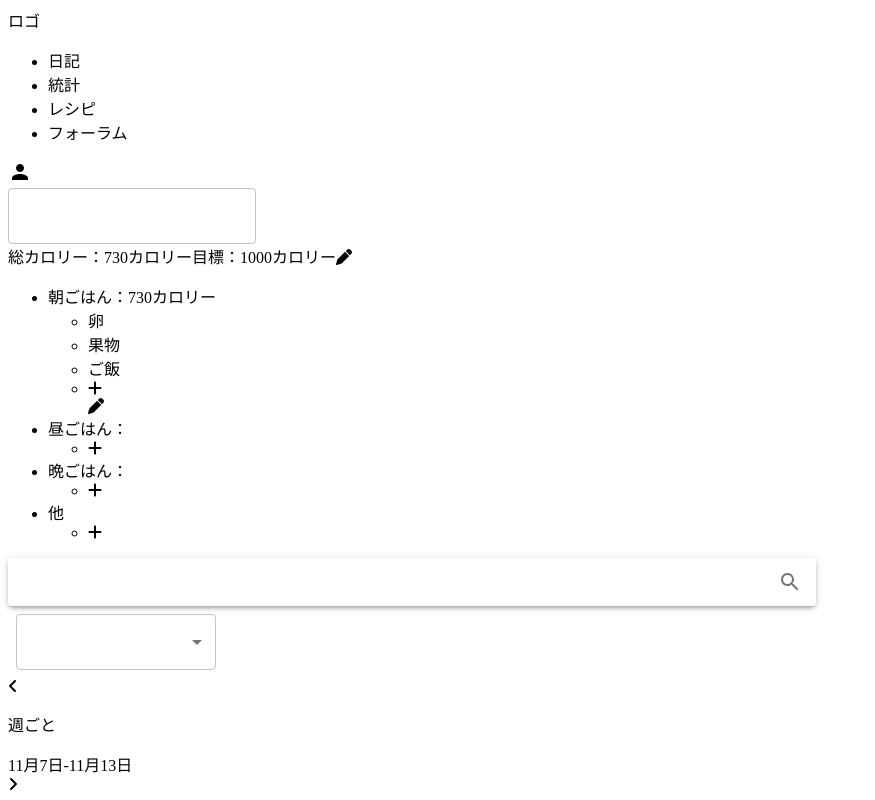
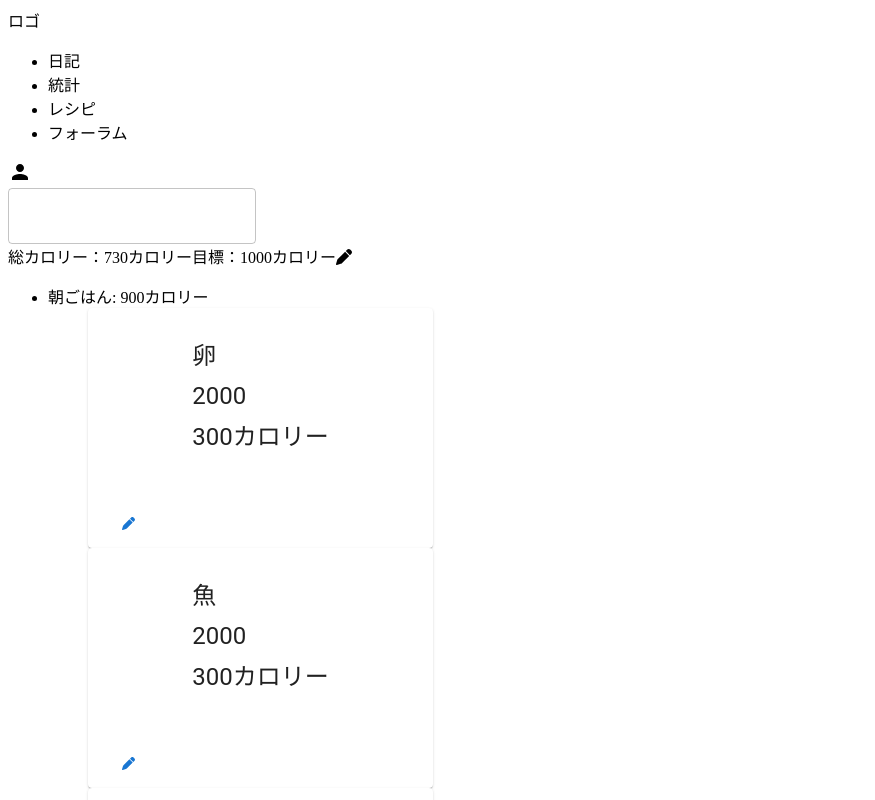
Before and after one commit to luongminh2111/food-app, a Next.js app: page /home/Home in a window 1280 px wide. Shown: the top 800 px of the page, without its empty margins (0-875 px from the left). Built offline with nearby package versions, Linux system fonts and the light colour scheme.

Commit message:
add food card

```diff
--- a/src/pages/home/Home.js
+++ b/src/pages/home/Home.js
@@ -8,7 +8,6 @@ export default function home() {
       <Header />
       <div className="container">
         <Main />
-        <Statistics />
       </div>
     </div>
   );
--- a/src/pages/home/Main.js
+++ b/src/pages/home/Main.js
@@ -4,29 +4,24 @@ import { faPlus, faPen } from "@fortawesome/free-solid-svg-icons";
 import Targetform from "./component/Targetform";
 import Foodform from "./component/Foodform";
 import Date from "./component/Date_setting";
-
+import { FoodData } from "./data/FoodData";
+import { useEffect } from "react";
+import FoodCard from "./component/FoodCard";
 export default function Main() {
   const [open, setOpen] = React.useState(false);
   const [open1, setOpen1] = React.useState(false);
-  const [cup, setCup] = React.useState("");
-  const [protein, setProtein] = React.useState("");
-  const [fat, setFat] = React.useState("");
-  // const [values, setValues] = React.useState({
-  //   weight: "",
-  //   height: "",
-  //   age: "",
-  // });
+  const [food, setFood] = React.useState(
+    FoodData.map((a) => {
+      return a;
+    })
+  );
 
-  // const handleChange = (prop) => (event) => {
-  //   setValues({ ...values, [prop]: event.target.value });
-  // };
   const handleClickOpen = () => {
     setOpen(true);
   };
 
   const handleClose = () => {
     setOpen(false);
-    setCup();
   };
   const handleClickOpen1 = () => {
     setOpen1(true);
@@ -52,17 +47,23 @@ export default function Main() {
       </div>
       <ul className="main__form">
         <li className="main__form-item">
-          <span className="main__title">朝ごはん：730カロリー</span>
+          <span className="main__title">
+            朝ごはん: {food.reduce((total, item) => total + item.calo, 0)}
+            カロリー
+          </span>
           <ul className="main__menu">
-            <li className="main__desc">卵</li>
-            <li className="main__desc">果物</li>
-            <li className="main__desc">ご飯</li>
+            {food.map((item, index) => (
+              <FoodCard
+                id={item.id}
+                FoodName={item.foodName}
+                quantity={item.quantity}
+                calo={item.calo}
+              />
+            ))}
+
             <li className="main__icon">
               <div className="main__icon-item" onClick={handleClickOpen1}>
                 <FontAwesomeIcon icon={faPlus} />
-              </div>
-              <div className="main__icon-item" onClick={handleClickOpen1}>
-                <FontAwesomeIcon icon={faPen} />
               </div>
             </li>
           </ul>
--- /dev/null
+++ b/src/pages/home/component/FoodCard.js
@@ -0,0 +1,44 @@
+import React from "react";
+import { useState } from "react";
+import PropTypes from "prop-types";
+import Card from "@mui/material/Card";
+import CardContent from "@mui/material/CardContent";
+import CardMedia from "@mui/material/CardMedia";
+import Typography from "@mui/material/Typography";
+import { Button, CardActionArea, CardActions } from "@mui/material";
+import { FontAwesomeIcon } from "@fortawesome/react-fontawesome";
+import { faPlus, faPen } from "@fortawesome/free-solid-svg-icons";
+
+const FoodCard = (props) => {
+  return (
+    <Card sx={{ maxWidth: 345 }}>
+      <CardContent sx={{ display: "flex", justifyContent: "center" }}>
+        <CardContent>
+          <Typography gutterBottom variant="h5" component="div">
+            {props.FoodName}
+          </Typography>
+          <Typography gutterBottom variant="h5" component="div">
+            {props.quantity}
+          </Typography>
+          <Typography gutterBottom variant="h5" component="div">
+            {props.calo}カロリー
+          </Typography>
+        </CardContent>
+      </CardContent>
+      <CardActions>
+        <Button size="small" color="primary">
+          <div className="main__icon-item">
+            <FontAwesomeIcon icon={faPen} />
+          </div>
+        </Button>
+      </CardActions>
+    </Card>
+  );
+};
+FoodCard.propTypes = {
+  id: PropTypes.number.isRequired,
+  FoodName: PropTypes.string.isRequired,
+  quantity: PropTypes.string.isRequired,
+  calo: PropTypes.string.isRequired,
+};
+export default FoodCard;
--- a/src/pages/home/component/Foodform.js
+++ b/src/pages/home/component/Foodform.js
@@ -1,4 +1,5 @@
 import React from "react";
+import { useState } from "react";
 import PropTypes from "prop-types";
 import Button from "@mui/material/Button";
 import Dialog from "@mui/material/Dialog";
@@ -8,12 +9,29 @@ import OutlinedInput from "@mui/material/OutlinedInput";
 import InputAdornment from "@mui/material/InputAdornment";
 import FormControl from "@mui/material/FormControl";
 import TextField from "@mui/material/TextField";
+
+import MenuItem from "@mui/material/MenuItem";
+import { Select } from "@mui/material";
 export default function Foodform(props) {
-  const [values, setValues] = React.useState({
+  const [values, setValues] = useState({
     weight: "",
+    age: "",
     height: "",
-    age: "",
   });
+  const modes = [
+    {
+      value: "フリーモード",
+    },
+    {
+      value: "レコメンデーション",
+    },
+  ];
+
+  const [mode, setMode] = React.useState("フリーモード");
+
+  const handleMode = (event) => {
+    setMode(event.target.value);
+  };
   const handleChange = (prop) => (event) => {
     setValues({ ...values, [prop]: event.target.value });
   };
@@ -84,11 +102,18 @@ export default function Foodform(props) {
           <div className="main__input">
             <div className="main__input-title">運動強度</div>
             <div className="main__selecter">
-              <TextField
+              <Select
+                displayEmpty
+                value={mode}
                 sx={{ m: 1, width: "25ch" }}
-                select
-                onChange={handleChange}
-              ></TextField>
+                onChange={handleMode}
+              >
+                {modes.map((option) => (
+                  <MenuItem key={option.value} value={option.value}>
+                    {option.value}
+                  </MenuItem>
+                ))}
+              </Select>
             </div>
           </div>
           <div className="mmain__statistics-total">目標:2311カロリー</div>
@@ -104,6 +129,6 @@ export default function Foodform(props) {
   );
 }
 Foodform.propTypes = {
-  onclick: PropTypes.func,
+  onclick: PropTypes.bool,
   onclose: PropTypes.func,
 };
--- a/src/pages/home/component/Targetform.js
+++ b/src/pages/home/component/Targetform.js
@@ -8,9 +8,9 @@ import DialogActions from "@mui/material/DialogActions";
 import DialogContent from "@mui/material/DialogContent";
 import OutlinedInput from "@mui/material/OutlinedInput";
 import InputAdornment from "@mui/material/InputAdornment";
-import FormHelperText from "@mui/material/FormHelperText";
+
 import FormControl from "@mui/material/FormControl";
-import TextField from "@mui/material/TextField";
+
 import { Select } from "@mui/material";
 export const Targetform = (props) => {
   const modes = [
@@ -154,7 +154,7 @@ export const Targetform = (props) => {
   );
 };
 Targetform.propTypes = {
-  onclick: PropTypes.func,
+  onclick: PropTypes.bool,
   onclose: PropTypes.func,
 };
 export default Targetform;
--- /dev/null
+++ b/src/pages/home/data/FoodData.js
@@ -0,0 +1,20 @@
+export const FoodData = [
+  {
+    id: 1,
+    foodName: "卵",
+    quantity: 2000,
+    calo: 300,
+  },
+  {
+    id: 2,
+    foodName: "魚",
+    quantity: 2000,
+    calo: 300,
+  },
+  {
+    id: 3,
+    foodName: "ご飯",
+    quantity: 2000,
+    calo: 300,
+  },
+];
```
